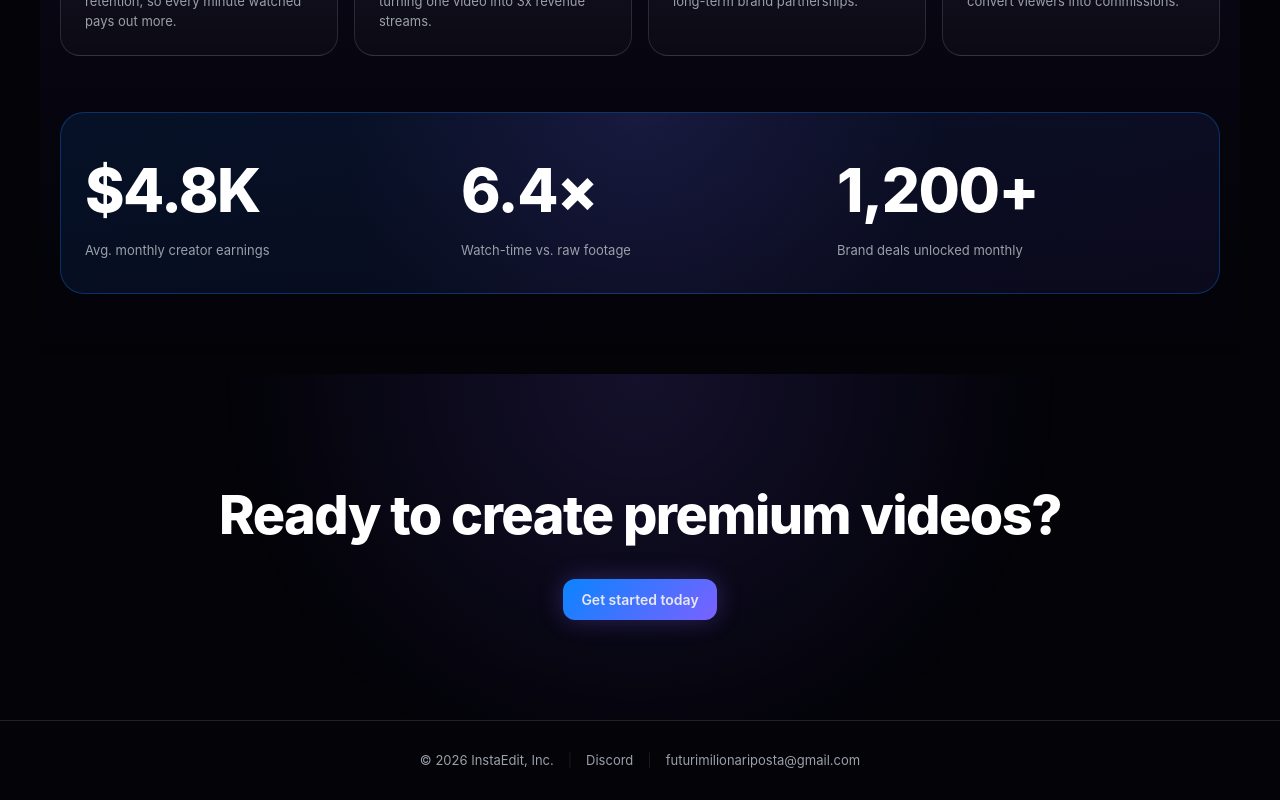
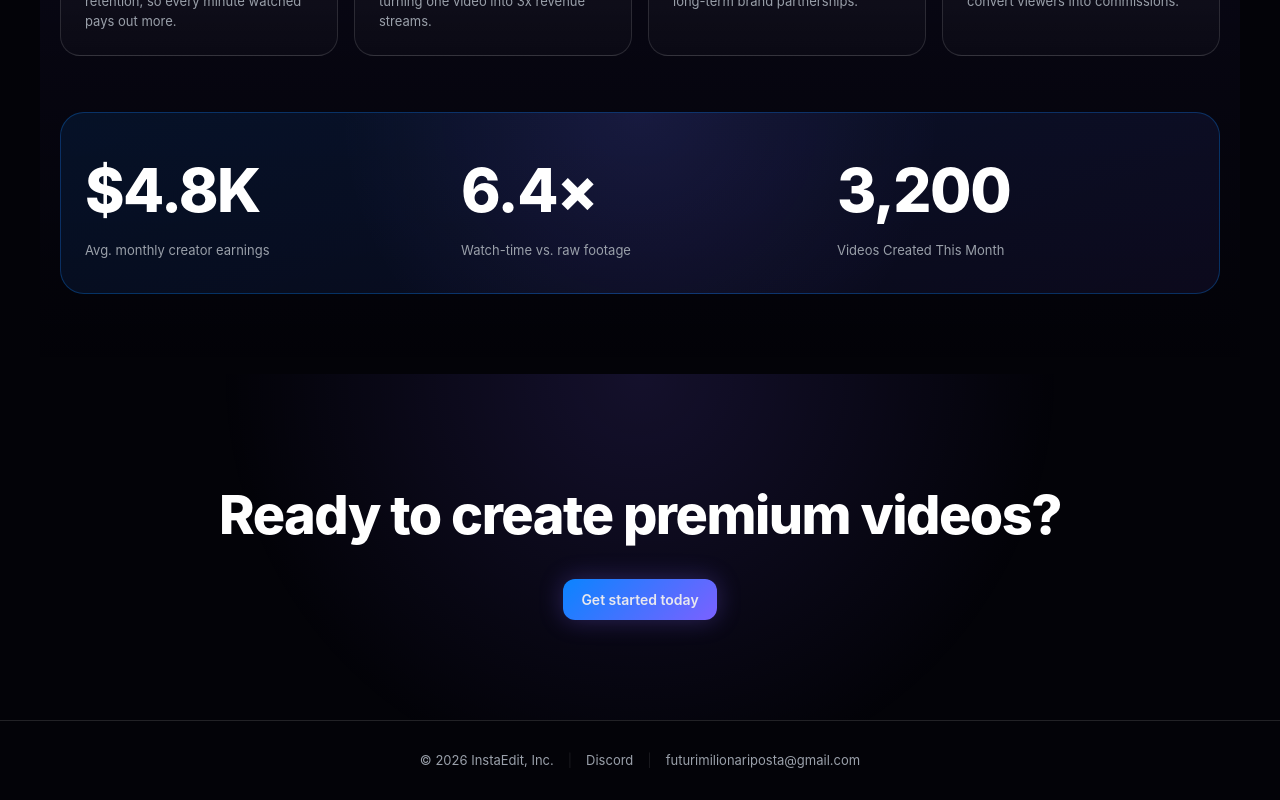
Before and after one commit to Marcuss-ops/InstaeditLogin, a React (Vite) app in the folder web/: page / in a window 1280 px wide. Shown: the part 3091-3891 px from the top of the page. Built offline with nearby package versions, Linux system fonts and the light colour scheme; no server answers.

Commit message:
Replace 'Brand deals unlocked monthly' stat with 'Videos Created This Month' (-> 3,200)

```diff
--- a/web/src/components/Monetize.tsx
+++ b/web/src/components/Monetize.tsx
@@ -26,7 +26,7 @@ const streams = [
 const stats = [
   { value: "$4.8K", label: "Avg. monthly creator earnings" },
   { value: "6.4×", label: "Watch-time vs. raw footage" },
-  { value: "1,200+", label: "Brand deals unlocked monthly" },
+  { value: "3,200", label: "Videos Created This Month" },
 ];
 
 export function Monetize() {
```
